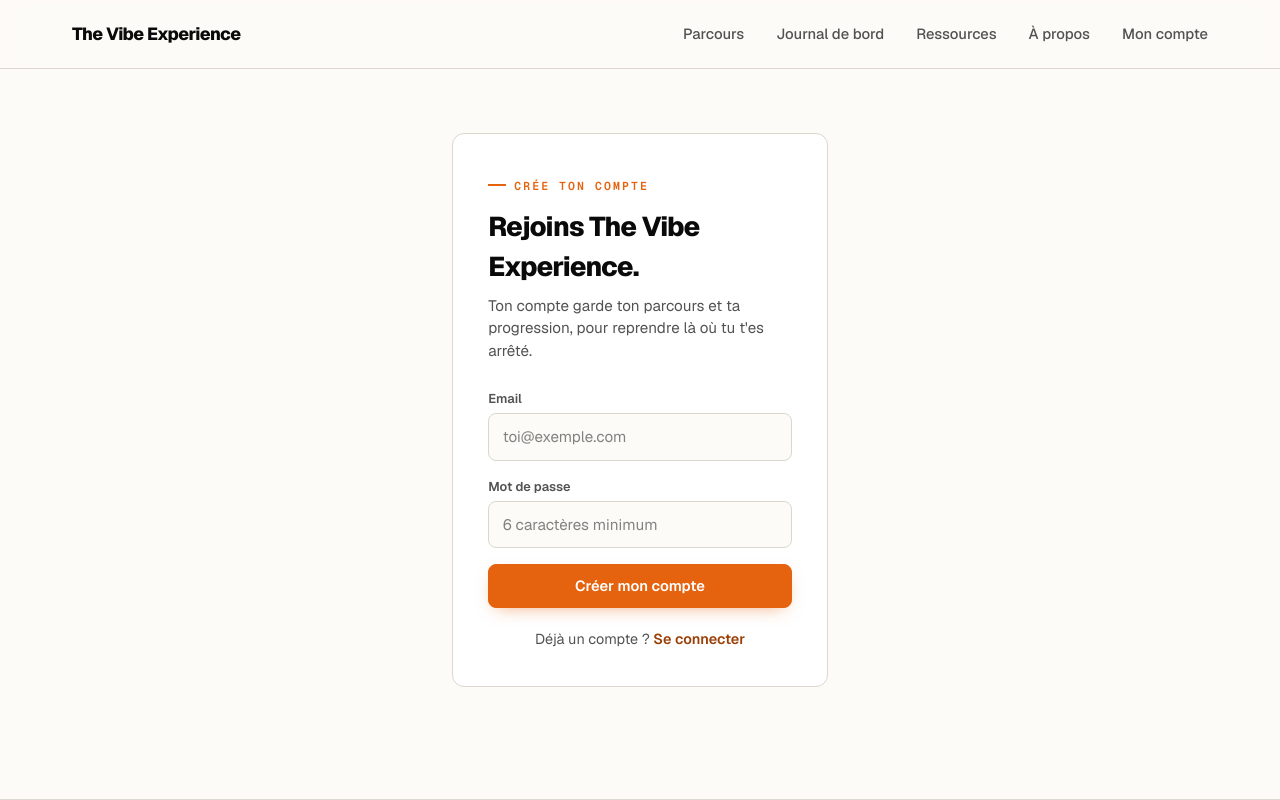
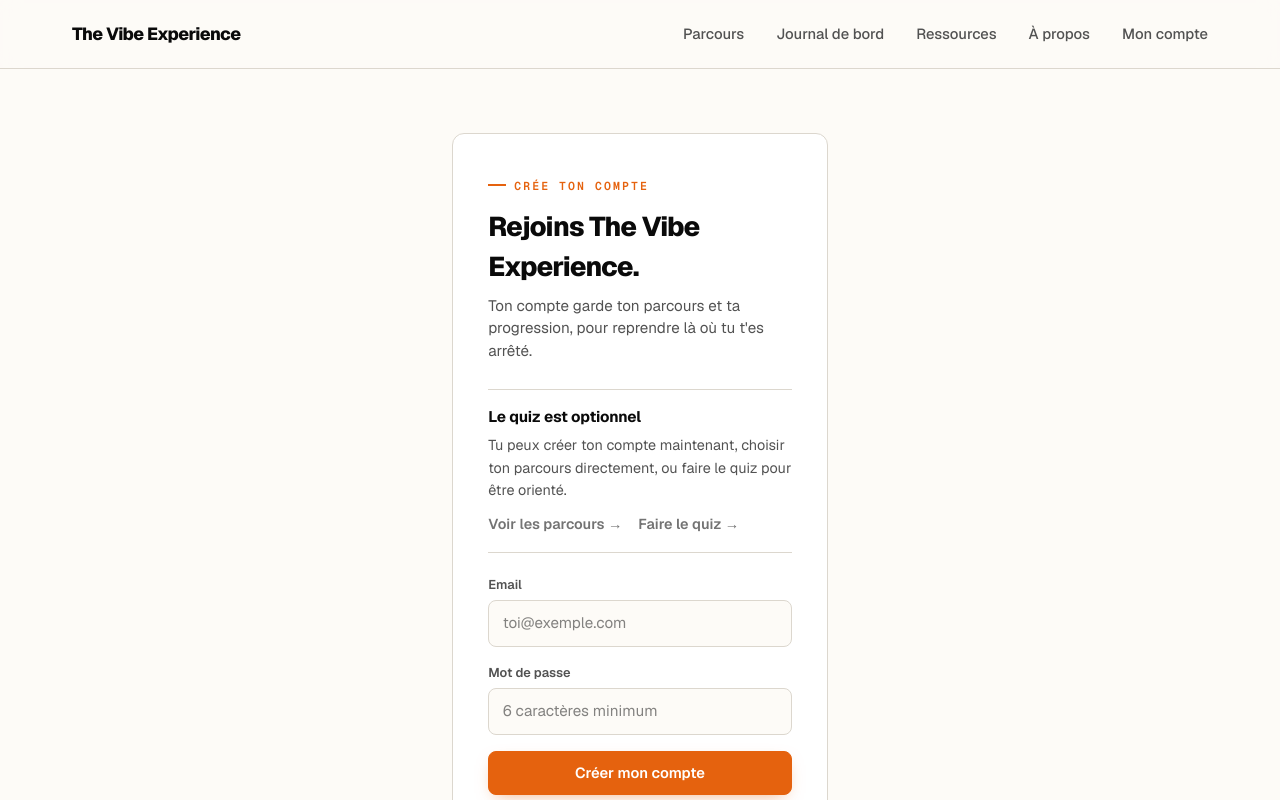
Before and after one commit to The-Vibe-Company/the-vibe-experience, a Next.js app: page /inscription in a window 1280 px wide. Shown: the top 800 px of the page. Built offline with nearby package versions, Linux system fonts and the light colour scheme.

Commit message:
feat(onboarding): make quiz optional

```diff
--- a/src/app/compte/page.tsx
+++ b/src/app/compte/page.tsx
@@ -4,6 +4,7 @@
 import LogoutButton from "./LogoutButton";
 import ApplyPendingReco from "./ApplyPendingReco";
 import ChangePassword from "./ChangePassword";
+import SkipQuizLink from "@/components/SkipQuizLink";
 
 export const metadata = { title: "Mon compte — The Vibe Experience" };
 
@@ -29,8 +30,8 @@
       <div className="label">Mon compte</div>
       <h1 className="pg-h1">Ton compte.</h1>
       <p className="pg-lead">
-        Tes infos, ton profil, ta connexion. Le parcours, lui, se reprend depuis l&apos;accueil ou la
-        page Parcours.
+        Tes infos, ton profil, ta connexion. Le quiz est optionnel : tu peux choisir ton parcours
+        directement ou le faire pour être orienté.
       </p>
 
       <div className="acct-sec">
@@ -77,9 +78,30 @@
             <span className="acct-k">Le test</span>
             <span className="acct-v" style={{ fontWeight: 400 }}>
               <Link href="/demarrer" style={{ color: "var(--orange-ink)", fontWeight: 600 }}>
-                Refaire le quiz →
+                {profile?.niveau ? "Refaire le quiz →" : "Faire le quiz →"}
               </Link>
             </span>
+          </div>
+        </div>
+      </div>
+
+      <div className="acct-sec">
+        <div className="label">Ton parcours</div>
+        <div className="acct-card acct-choice">
+          <div>
+            <div className="acct-mtitle">Tu peux commencer sans attendre.</div>
+            <p>
+              Choisis une famille de modules maintenant. Si tu hésites, le quiz reste disponible
+              quand tu veux.
+            </p>
+          </div>
+          <div className="acct-choice-actions">
+            <SkipQuizLink className="btn">
+              Choisir mon parcours →
+            </SkipQuizLink>
+            <Link href="/demarrer" className="btn btn-ghost">
+              Faire le quiz →
+            </Link>
           </div>
         </div>
       </div>
--- a/src/app/demarrer/page.tsx
+++ b/src/app/demarrer/page.tsx
@@ -1,5 +1,6 @@
 import Link from "next/link";
 import Quiz from "./Quiz";
+import SkipQuizLink from "@/components/SkipQuizLink";
 
 export const metadata = { title: "Démarrer — The Vibe Experience" };
 
@@ -19,8 +20,17 @@
       </h1>
       <p className="pg-lead">
         Sept petites questions pour comprendre ton envie, ton objectif et ton niveau. À la fin, on te
-        recommande par où commencer. Tu restes libre.
+        recommande par où commencer. Le quiz est optionnel, tu peux aussi choisir directement.
       </p>
+      <div className="quiz-skip">
+        <div>
+          <span className="quiz-skip-title">Tu veux aller plus vite ?</span>
+          <p>Va directement aux parcours. Tu pourras revenir faire le quiz plus tard.</p>
+        </div>
+        <SkipQuizLink className="btn btn-ghost">
+          Passer le quiz →
+        </SkipQuizLink>
+      </div>
       <div style={{ marginTop: "2.4rem" }}>
         <Quiz />
       </div>
--- a/src/app/globals.css
+++ b/src/app/globals.css
@@ -314,6 +314,11 @@
 .auth-msg { font-size: .9rem; padding: .7rem .85rem; border-radius: var(--radius); margin-bottom: 1rem; }
 .auth-msg.err { background: #fceceb; color: #a32d2d; }
 .auth-msg.ok { background: #e1f5ee; color: #0f6e56; }
+.auth-note { margin: 0 0 1.4rem; padding: 1rem 0; border-top: 1px solid var(--border); border-bottom: 1px solid var(--border); }
+.auth-note-title { display: block; font-size: .96rem; font-weight: 700; letter-spacing: -.01em; }
+.auth-note p { color: var(--muted); font-size: .9rem; line-height: 1.55; margin: .35rem 0 .8rem; }
+.auth-note-actions { display: flex; gap: 1rem; flex-wrap: wrap; }
+.auth-next { display: flex; flex-direction: column; gap: .9rem; align-items: center; }
 .auth-alt { font-size: .9rem; color: var(--muted); margin-top: 1.3rem; text-align: center; }
 .auth-alt a { color: var(--orange-ink); font-weight: 600; }
 .btn-full { width: 100%; justify-content: center; }
@@ -625,9 +630,14 @@
 .acct-pwmsg { font-size: .85rem; margin: 0 0 .4rem; }
 .acct-pwmsg.err { color: var(--orange-ink); }
 .acct-pwmsg.ok { color: var(--muted); }
+.acct-choice { display: flex; align-items: center; justify-content: space-between; gap: 1.5rem; }
+.acct-choice p { color: var(--muted); font-size: .92rem; line-height: 1.55; margin: .45rem 0 0; max-width: 42ch; }
+.acct-choice-actions { display: flex; gap: .8rem; flex-wrap: wrap; justify-content: flex-end; flex: none; }
 
 @media (max-width: 900px) {
   .nwrap, .pgwrap { padding: 2rem 1.4rem 3rem; }
+  .acct-choice { flex-direction: column; align-items: flex-start; }
+  .acct-choice-actions { justify-content: flex-start; }
   .fam-grid, .ap-hero { grid-template-columns: 1fr; gap: 2.4rem; }
   .rrow, .rrow-prompt-row { grid-template-columns: 1fr; gap: .7rem; align-items: start; }
   .rrow-action { justify-self: start; }
@@ -652,6 +662,13 @@
 .quiz-opt-dot { width: 8px; height: 8px; border-radius: 50%; background: var(--orange); flex: none; }
 .quiz-back { margin-top: 1.3rem; background: none; border: none; padding: 0; cursor: pointer; font-family: var(--font-geist-mono), monospace; font-size: .78rem; color: var(--muted-2); transition: color .15s; }
 .quiz-back:hover { color: var(--orange); }
+.quiz-skip { margin-top: 1.7rem; padding: 1.1rem 0; border-top: 1px solid var(--border); border-bottom: 1px solid var(--border); display: flex; align-items: center; justify-content: space-between; gap: 1.5rem; }
+.quiz-skip-title { display: block; font-size: 1rem; font-weight: 700; letter-spacing: -.01em; }
+.quiz-skip p { color: var(--muted); font-size: .9rem; line-height: 1.55; margin: .35rem 0 0; max-width: 42ch; }
+.quiz-skip .btn { flex: none; }
+@media (max-width: 700px) {
+  .quiz-skip { flex-direction: column; align-items: flex-start; gap: 1rem; }
+}
 
 /* QUIZ RESULT (5b) */
 .quiz-result { max-width: 800px; }
--- a/src/app/inscription/page.tsx
+++ b/src/app/inscription/page.tsx
@@ -3,6 +3,7 @@
 import { useState } from "react";
 import Link from "next/link";
 import { createClient } from "@/lib/supabase/client";
+import SkipQuizLink from "@/components/SkipQuizLink";
 
 export default function Inscription() {
   const [email, setEmail] = useState("");
@@ -37,12 +38,37 @@
         <p className="sub">
           Ton compte garde ton parcours et ta progression, pour reprendre là où tu t&apos;es arrêté.
         </p>
+        <div className="auth-note">
+          <span className="auth-note-title">Le quiz est optionnel</span>
+          <p>
+            Tu peux créer ton compte maintenant, choisir ton parcours directement, ou faire le quiz
+            pour être orienté.
+          </p>
+          <div className="auth-note-actions">
+            <SkipQuizLink className="quiz-choose">
+              Voir les parcours →
+            </SkipQuizLink>
+            <Link href="/demarrer" className="quiz-choose">
+              Faire le quiz →
+            </Link>
+          </div>
+        </div>
 
         {done ? (
-          <div className="auth-msg ok">
-            C&apos;est presque bon. On t&apos;a envoyé un email de confirmation, clique sur le lien
-            pour activer ton compte.
-          </div>
+          <>
+            <div className="auth-msg ok">
+              C&apos;est presque bon. On t&apos;a envoyé un email de confirmation, clique sur le lien
+              pour activer ton compte.
+            </div>
+            <div className="auth-next">
+              <SkipQuizLink className="btn btn-full">
+                Voir les parcours →
+              </SkipQuizLink>
+              <Link href="/demarrer" className="quiz-choose">
+                Faire le quiz avant →
+              </Link>
+            </div>
+          </>
         ) : (
           <form onSubmit={onSubmit}>
             {error && <div className="auth-msg err">{error}</div>}
--- a/src/app/page.tsx
+++ b/src/app/page.tsx
@@ -141,7 +141,7 @@
           Commence maintenant. Dans une heure ou deux, tu as quelque chose qui tourne sur ta
           machine.
         </p>
-        <ParcoursCta newHref="/module" />
+        <ParcoursCta newHref="/module" newLabel="Commencer le module" />
       </section>
     </div>
   );
--- a/src/app/parcours/page.tsx
+++ b/src/app/parcours/page.tsx
@@ -19,15 +19,16 @@
       </h1>
       <p className="pg-lead">
         Deux façons d&apos;avancer. Apprendre à construire tes propres produits, ou automatiser les
-        tâches qui te bouffent du temps. Commence par celle qui te parle.
+        tâches qui te bouffent du temps. Commence par celle qui te parle. Le quiz peut t&apos;aider,
+        mais il n&apos;est pas obligatoire.
       </p>
 
       <ParcoursFamilies />
 
       <div className="pc-orient">
         <div>
-          <span className="pc-orient-t">Tu ne sais pas par où commencer ?</span>
-          <p>Quelques questions, deux minutes : on te dit par où démarrer, selon ce que tu veux.</p>
+          <span className="pc-orient-t">Tu veux être orienté ?</span>
+          <p>Quelques questions, deux minutes. Sinon, choisis directement le parcours qui te parle.</p>
         </div>
         <Link href="/demarrer" className="btn btn-ghost">
           On t&apos;oriente →
--- a/src/components/ParcoursCta.tsx
+++ b/src/components/ParcoursCta.tsx
@@ -3,6 +3,7 @@
 import Link from "next/link";
 import { etapesDetail } from "@/lib/module-faire-un-site";
 import { useModuleProgress, computeStats } from "@/lib/progress";
+import SkipQuizLink from "@/components/SkipQuizLink";
 
 // Bouton d'entrée du parcours, conscient de l'état :
 // - rien de commencé  → « Commence le parcours » (vers newHref)
@@ -10,8 +11,8 @@
 // - terminé           → « Revois le parcours → »
 export default function ParcoursCta({
   className = "btn",
-  newLabel = "Commence le parcours",
-  newHref = "/demarrer",
+  newLabel = "Choisis ton parcours",
+  newHref = "/parcours",
 }: {
   className?: string;
   newLabel?: string;
@@ -37,6 +38,14 @@
     href = `/module/${t.etapeSlug}`;
   }
 
+  if (href === "/parcours") {
+    return (
+      <SkipQuizLink className={className}>
+        {label}
+      </SkipQuizLink>
+    );
+  }
+
   return (
     <Link href={href} className={className}>
       {label}
--- /dev/null
+++ b/src/components/SkipQuizLink.tsx
@@ -0,0 +1,28 @@
+"use client";
+
+import Link from "next/link";
+import type { ComponentProps } from "react";
+
+type Props = Omit<ComponentProps<typeof Link>, "href"> & {
+  href?: string;
+};
+
+export default function SkipQuizLink({ href = "/parcours", onClick, ...props }: Props) {
+  return (
+    <Link
+      href={href}
+      onClick={(event) => {
+        try {
+          const raw = localStorage.getItem("tve_quiz_reco");
+          if (raw) {
+            const reco = JSON.parse(raw);
+            delete reco.branche;
+            localStorage.setItem("tve_quiz_reco", JSON.stringify(reco));
+          }
+        } catch {}
+        onClick?.(event);
+      }}
+      {...props}
+    />
+  );
+}
```
